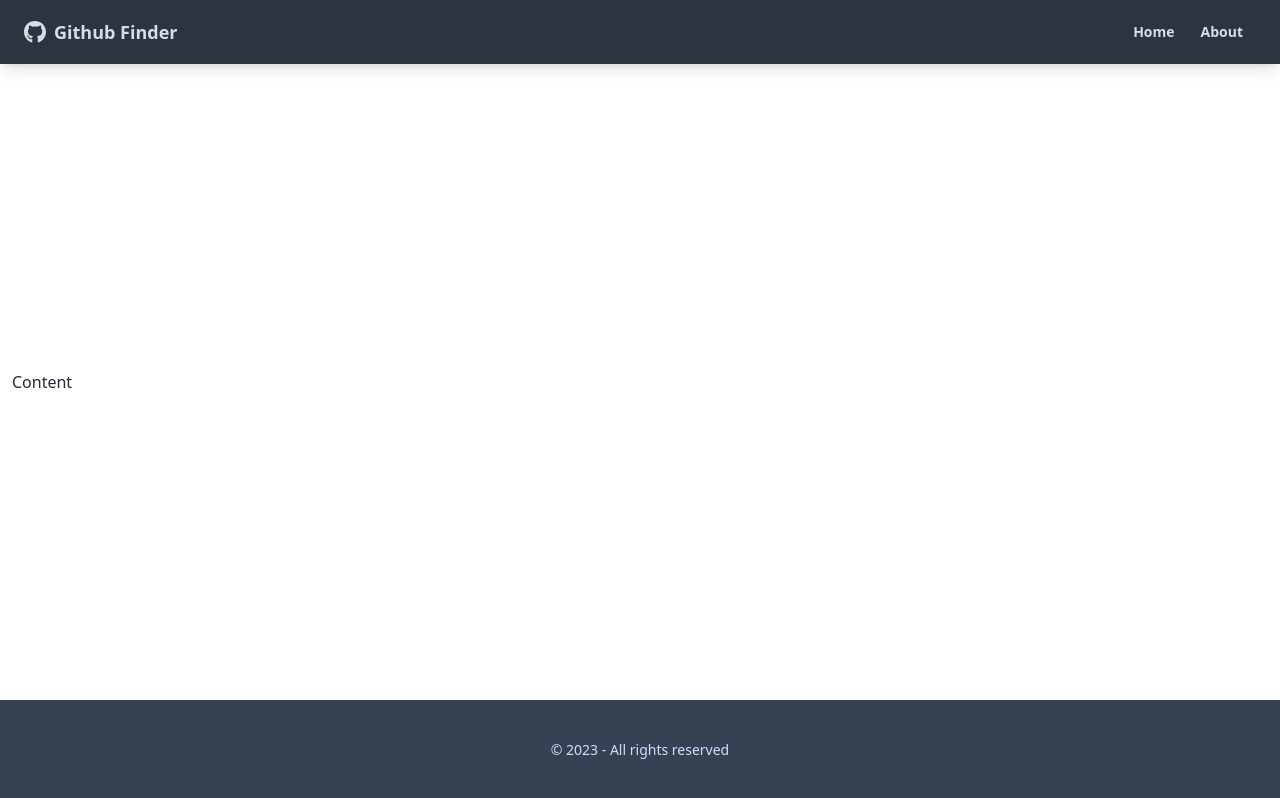
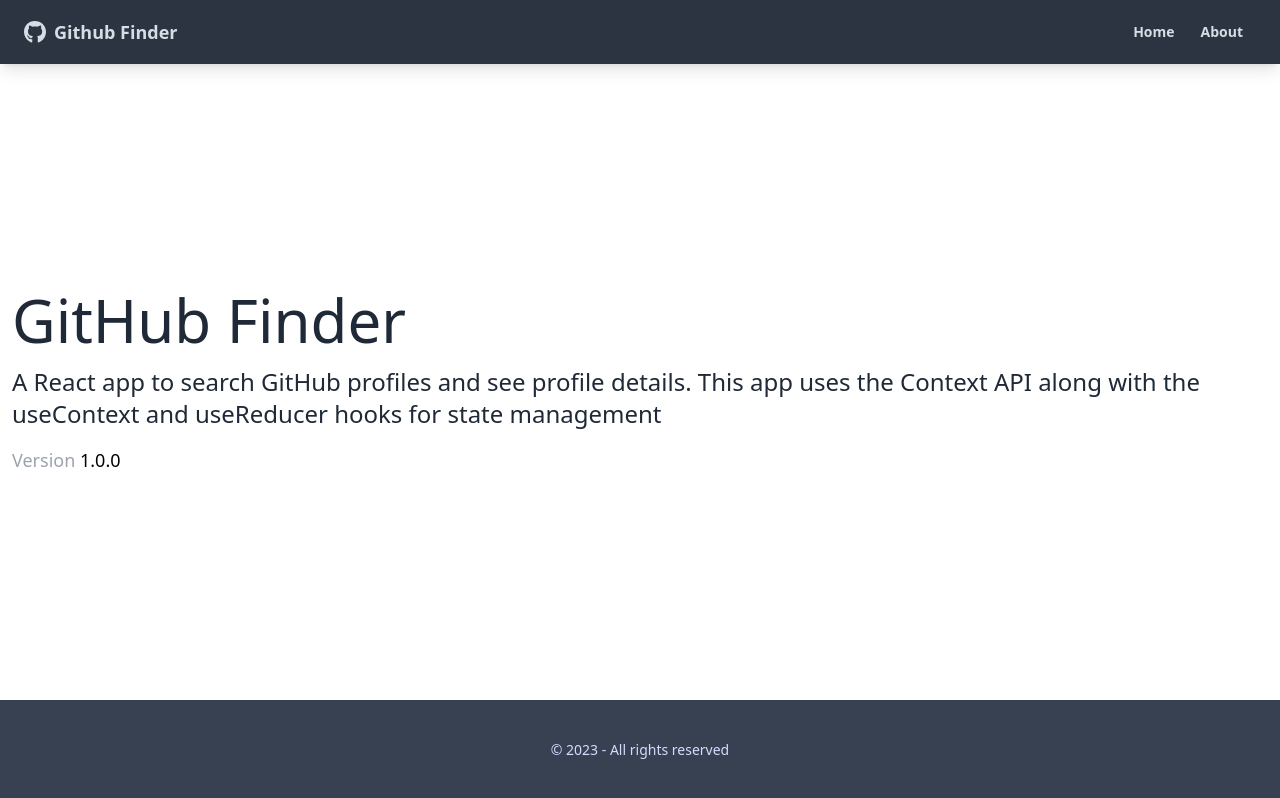
Before and after one commit to joexyjay/GitHub-Finder-App, a React app: page /about in a window 1280 px wide. Built offline with nearby package versions, Linux system fonts and the light colour scheme; the HTML template or start-up script is replaced by a standard one.

Commit message:
add pages

```diff
--- a/src/App.jsx
+++ b/src/App.jsx
@@ -1,15 +1,26 @@
-import { BrowserRouter as Router } from "react-router-dom"
+import { BrowserRouter as Router, Routes, Route } from "react-router-dom"
+import Home from "./pages/Home"
+import About from "./pages/About"
+import NotFound from "./pages/NotFound"
 import Navbar from "./components/layouts/Navbar"
 import Footer from "./components/layouts/Footer"
 function App() {
 
   return (
     <Router>
+
       <div className="flex flex-col justify-between h-screen">
         <Navbar />
+
         <main className="container mx-auto px-3 pb-12">
-          Content
+          <Routes>
+            <Route path="/" element={<Home />} />
+            <Route path="/about" element={<About />} />
+            <Route path="*" element={<NotFound />} />
+            <Route path="/notfound" element={<NotFound />} />
+          </Routes>
         </main>
+
         <Footer />
       </div>
 
--- /dev/null
+++ b/src/pages/About.jsx
@@ -0,0 +1,15 @@
+function About() {
+  return (
+    <>
+        <h1 className="text-6xl mb-4">GitHub Finder</h1>
+        <p className='mb-4 text-2xl font-light'>
+        A React app to search GitHub profiles and see profile details. This app uses the Context API along with the useContext and useReducer hooks for state management
+      </p>
+      <p className='text-lg text-gray-400'>
+        Version <span className='text-black'>1.0.0</span>
+      </p>
+
+    </>
+  )
+}
+export default About
--- /dev/null
+++ b/src/pages/Home.jsx
@@ -0,0 +1,8 @@
+function Home() {
+  return (
+    <div>
+        <h1 className="text-6xl">Welcome</h1>
+    </div>
+  )
+}
+export default Home
--- /dev/null
+++ b/src/pages/NotFound.jsx
@@ -0,0 +1,23 @@
+import { FaHome } from "react-icons/fa"
+import { Link } from "react-router-dom"
+function NotFound() {
+  return (
+    <div className="hero">
+        <div className="text-center hero-content">
+            <div className="max-w-md">
+            <h1 className="mb-5 text-5xl font-bold">
+                404 - Not Found
+            </h1>
+            <p className="mb-5">
+                Sorry, the page you are looking for does not exist.
+            </p>
+            <Link to="/" className="btn btn-primary btn-lg">
+                <FaHome className=" mr-2" />
+                Go Home
+            </Link>
+            </div>
+        </div>
+    </div>
+  )
+}
+export default NotFound
```
